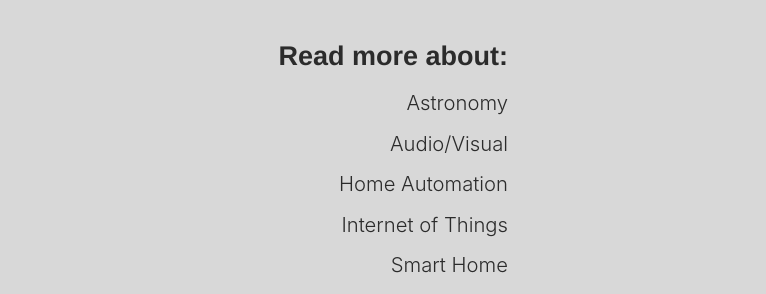
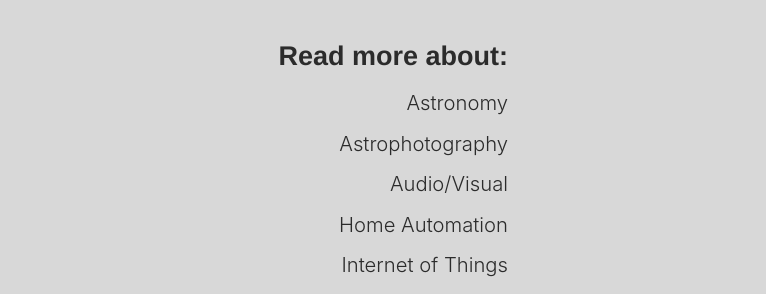
Before and after one commit to jacobdeane/blog, a Gatsby site: page / in a window 1280 px wide. Shown: the part 4697-4991 px from the top of the page, 514-1280 px from the left. Built offline with nearby package versions, Linux system fonts and the light colour scheme; Gatsby itself is replaced by a stand-in of ours; some packages are replaced by stand-ins of ours.

Commit message:
Added Astrophotography to footer categories menu

```diff
--- a/src/components/layout.js
+++ b/src/components/layout.js
@@ -153,6 +153,7 @@ class Layout extends React.Component {
                 <h2 className="category__list__title">Read more about:</h2>
                 <ul className="category__list">
                   <ListLink to="/astronomy">Astronomy</ListLink>
+                  <ListLink to="/astrophotography">Astrophotography</ListLink>
                   <ListLink to="/audio-visual">Audio/Visual</ListLink>
                   <ListLink to="/home-automation">Home Automation</ListLink>
                   <ListLink to="/iot">Internet of Things</ListLink>
```
